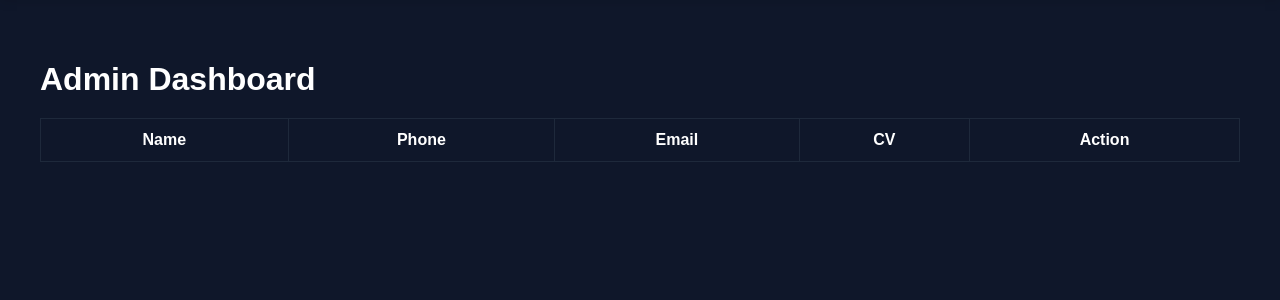
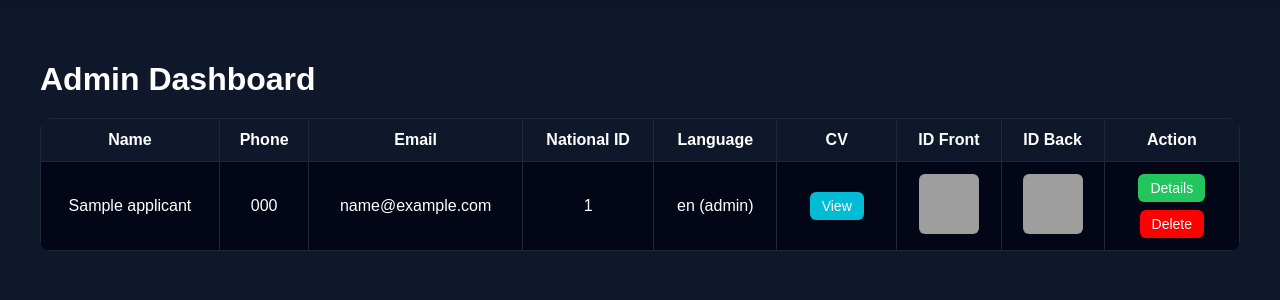
Before and after one commit to Ammarnasar/Zeyra, a Flask app: page /admin in a window 1280 px wide. Shown: the part 68-368 px from the top of the page. Run offline with Flask 3, Linux system fonts and the light colour scheme; the visitor is signed in with stand-in values (Sample User, id 1); data comes from the database, SQL or seed files in the repository; tables that the repository leaves empty hold one stand-in row (values such as "Sample post"); lists and menus that the app fills with data are empty; grey boxes are pictures that could not be loaded.

Commit message:
Add files via upload

```diff
--- a/app.py
+++ b/app.py
@@ -6,7 +6,7 @@ app = Flask(__name__)
 app.secret_key = "zeyra_secret_key"
 
 # ======================
-# رفع الملفات
+# Upload Folder
 # ======================
 UPLOAD_FOLDER = "static/uploads"
 app.config["UPLOAD_FOLDER"] = UPLOAD_FOLDER
@@ -15,9 +15,16 @@ if not os.path.exists(UPLOAD_FOLDER):
     os.makedirs(UPLOAD_FOLDER)
 
 # ======================
-# الصفحات الأساسية
+# DB
 # ======================
+def get_db():
+    conn = sqlite3.connect("database.db")
+    conn.row_factory = sqlite3.Row
+    return conn
 
+# ======================
+# Home
+# ======================
 @app.route("/")
 def home():
     return render_template("home.html")
@@ -29,11 +36,10 @@ def services():
 # ======================
 # CONTACT
 # ======================
-
 @app.route("/contact", methods=["GET", "POST"])
 def contact():
     if request.method == "POST":
-        conn = sqlite3.connect("database.db")
+        conn = get_db()
         c = conn.cursor()
 
         c.execute("""
@@ -53,20 +59,62 @@ def contact():
     return render_template("contact.html")
 
 # ======================
-# CAREERS
+# CAREERS 🔥
 # ======================
-
 @app.route("/careers", methods=["GET", "POST"])
 def careers():
     if request.method == "POST":
 
-        name = request.form.get("name")
+        # ======================
+        # 🔥 البيانات
+        # ======================
+        first_name = request.form.get("first_name")
+        middle_name = request.form.get("middle_name")
+        last_name = request.form.get("last_name")
+
+        name = f"{first_name} {middle_name or ''} {last_name}"
+
         email = request.form.get("email")
         phone = request.form.get("phone")
-        age = request.form.get("age")
+        phone_alt = request.form.get("phone_alt")
+
+        dob = request.form.get("date_of_birth")
+        nationality = request.form.get("nationality")
         national_id = request.form.get("national_id")
-        english_level = request.form.get("english_level")
+        address = request.form.get("address")
 
+        gender = request.form.get("gender")
+        marital_status = request.form.get("marital_status")
+
+        # ======================
+        # 🎓 Education
+        # ======================
+        degree = request.form.get("degree")
+        major = request.form.get("major")
+        graduation_year = request.form.get("graduation_year")
+
+        # ======================
+        # 💼 Experience
+        # ======================
+        experience_years = request.form.get("experience_years")
+        employment_status = request.form.get("employment_status")
+        current_salary = request.form.get("current_salary")
+        expected_salary = request.form.get("expected_salary")
+
+        # ======================
+        # 🧠 Skills
+        # ======================
+        skills = request.form.get("skills")
+
+        # ======================
+        # 🌍 Language
+        # ======================
+        language = request.form.get("language")
+        language_level = request.form.get("language_level")
+
+        # ======================
+        # 📂 Files
+        # ======================
         cv = request.files.get("cv")
         id_front = request.files.get("id_front")
         id_back = request.files.get("id_back")
@@ -75,23 +123,43 @@ def careers():
         front_name = id_front.filename if id_front else ""
         back_name = id_back.filename if id_back else ""
 
-        if cv:
+        if cv and cv_name:
             cv.save(os.path.join(app.config["UPLOAD_FOLDER"], cv_name))
-        if id_front:
+
+        if id_front and front_name:
             id_front.save(os.path.join(app.config["UPLOAD_FOLDER"], front_name))
-        if id_back:
+
+        if id_back and back_name:
             id_back.save(os.path.join(app.config["UPLOAD_FOLDER"], back_name))
 
-        conn = sqlite3.connect("database.db")
+        # ======================
+        # 💾 SAVE TO DB
+        # ======================
+        conn = get_db()
         c = conn.cursor()
 
         c.execute("""
-        INSERT INTO applicants
-        (name, email, phone, age, national_id, english_level, cv, id_front, id_back)
-        VALUES (?, ?, ?, ?, ?, ?, ?, ?, ?)
+        INSERT INTO applicants (
+            name, email, phone, phone_alt,
+            dob, nationality, national_id, address,
+            gender, marital_status,
+            degree, major, graduation_year,
+            experience_years, employment_status,
+            current_salary, expected_salary,
+            skills,
+            language, language_level,
+            cv, id_front, id_back
+        )
+        VALUES (?, ?, ?, ?, ?, ?, ?, ?, ?, ?, ?, ?, ?, ?, ?, ?, ?, ?, ?, ?, ?, ?, ?)
         """, (
-            name, email, phone, age,
-            national_id, english_level,
+            name, email, phone, phone_alt,
+            dob, nationality, national_id, address,
+            gender, marital_status,
+            degree, major, graduation_year,
+            experience_years, employment_status,
+            current_salary, expected_salary,
+            skills,
+            language, language_level,
             cv_name, front_name, back_name
         ))
 
@@ -101,58 +169,62 @@ def careers():
         return redirect("/careers")
 
     return render_template("careers.html")
-
 # ======================
 # LOGIN
 # ======================
-
 @app.route("/login", methods=["GET", "POST"])
 def login():
     if request.method == "POST":
-        username = request.form.get("username")
-        password = request.form.get("password")
+        if request.form.get("username") == "Ammar" and request.form.get("password") == "Ammar123456":
+            session["admin"] = True
+            return redirect("/admin")
 
-        if username == "Ammar" and password == "Ammar123456":
-            session["admin"] = True   # ✅ توحيد الاسم
-            return redirect("/admin")
-        else:
-            return render_template("login.html", error="Wrong login")
+        return render_template("login.html", error="Wrong login")
 
     return render_template("login.html")
 
 # ======================
-# ADMIN PAGE
+# ADMIN
 # ======================
-
 @app.route("/admin")
 def admin():
     if "admin" not in session:
         return redirect("/login")
 
-    conn = sqlite3.connect("database.db")
-    c = conn.cursor()
+    conn = get_db()
 
-    c.execute("SELECT * FROM applicants")
-    applicants = c.fetchall()
+    applicants = conn.execute("SELECT * FROM applicants ORDER BY id DESC").fetchall()
+    messages = conn.execute("SELECT * FROM messages ORDER BY id DESC").fetchall()
 
     conn.close()
 
-    return render_template("admin.html", applicants=applicants)
+    return render_template("admin.html", applicants=applicants, messages=messages)
 
 # ======================
 # DELETE APPLICANT
 # ======================
-
 @app.route("/delete/<int:id>")
 def delete(id):
     if "admin" not in session:
         return redirect("/login")
 
-    conn = sqlite3.connect("database.db")
-    c = conn.cursor()
+    conn = get_db()
+    conn.execute("DELETE FROM applicants WHERE id = ?", (id,))
+    conn.commit()
+    conn.close()
 
-    c.execute("DELETE FROM applicants WHERE id = ?", (id,))
+    return redirect("/admin")
 
+# ======================
+# DELETE MESSAGE
+# ======================
+@app.route("/delete_message/<int:id>")
+def delete_message(id):
+    if "admin" not in session:
+        return redirect("/login")
+
+    conn = get_db()
+    conn.execute("DELETE FROM messages WHERE id = ?", (id,))
     conn.commit()
     conn.close()
 
@@ -161,7 +233,6 @@ def delete(id):
 # ======================
 # LOGOUT
 # ======================
-
 @app.route("/logout")
 def logout():
     session.pop("admin", None)
@@ -170,6 +241,5 @@ def logout():
 # ======================
 # RUN
 # ======================
-
 if __name__ == "__main__":
     app.run(debug=True)
--- a/static/style.css
+++ b/static/style.css
@@ -756,3 +756,18 @@ th {
         padding-bottom: 80px;
     }
 }
+table {
+    background: #020617 !important;
+}
+
+td {
+    color: white !important;
+}
+
+tr {
+    background: transparent !important;
+}
+
+tr:hover {
+    background: #1e293b !important;
+}
--- a/templates/admin.html
+++ b/templates/admin.html
@@ -1,6 +1,72 @@
 {% extends "base.html" %}
+{% block content %}
 
-{% block content %}
+<style>
+.admin-container {
+    padding:40px;
+}
+
+h1 {
+    margin-bottom:20px;
+}
+
+/* Table */
+table {
+    width:100%;
+    border-collapse:collapse;
+    background:#020617;
+    border-radius:10px;
+    overflow:hidden;
+}
+
+th {
+    background:#0b1c39;
+    color:white;
+    padding:12px;
+    text-align:left;
+}
+
+td {
+    padding:10px;
+    border-bottom:1px solid #1e293b;
+    color:white;
+}
+
+tr:hover {
+    background:#1e293b;
+}
+
+/* Buttons */
+.btn {
+    padding:6px 12px;
+    border-radius:6px;
+    text-decoration:none;
+    font-size:14px;
+}
+
+.btn-delete {
+    background:red;
+    color:white;
+}
+
+.btn-view {
+    background:#00bcd4;
+    color:white;
+}
+
+.btn-details {
+    background:#22c55e;
+    color:white;
+}
+
+/* Images */
+.id-img {
+    width:60px;
+    height:60px;
+    object-fit:cover;
+    border-radius:6px;
+}
+</style>
 
 <div class="admin-container">
 
@@ -12,26 +78,57 @@
                 <th>Name</th>
                 <th>Phone</th>
                 <th>Email</th>
+                <th>National ID</th>
+                <th>Language</th>
                 <th>CV</th>
+                <th>ID Front</th>
+                <th>ID Back</th>
                 <th>Action</th>
             </tr>
         </thead>
 
         <tbody>
-            {% for user in users %}
+            {% for a in applicants %}
             <tr>
-                <td>{{ user.first_name }} {{ user.last_name }}</td>
-                <td>{{ user.phone }}</td>
-                <td>{{ user.email }}</td>
+                <!-- 🔥 استخدم أسماء بدل أرقام -->
+                <td>{{ a["name"] }}</td>
+                <td>{{ a["phone"] }}</td>
+                <td>{{ a["email"] }}</td>
+                <td>{{ a["national_id"] }}</td>
+                <td>{{ a["language"] }} ({{ a["language_level"] }})</td>
 
+                <!-- CV -->
                 <td>
-                    <a href="{{ url_for('static', filename='uploads/' + user.cv) }}" target="_blank">
-                        View CV
-                    </a>
+                    {% if a["cv"] %}
+                        <a href="{{ url_for('static', filename='uploads/' + a["cv"]) }}" target="_blank" class="btn btn-view">View</a>
+                    {% endif %}
                 </td>
 
+                <!-- ID FRONT -->
                 <td>
-                    <a href="/delete/{{ user.id }}" class="delete-btn">Delete</a>
+                    {% if a["id_front"] %}
+                        <img src="{{ url_for('static', filename='uploads/' + a["id_front"]) }}" class="id-img">
+                    {% endif %}
+                </td>
+
+                <!-- ID BACK -->
+                <td>
+                    {% if a["id_back"] %}
+                        <img src="{{ url_for('static', filename='uploads/' + a["id_back"]) }}" class="id-img">
+                    {% endif %}
+                </td>
+
+                <!-- ACTIONS -->
+                <td>
+                    <a href="/applicant/{{ a['id'] }}" class="btn btn-details">Details</a>
+
+                    <br><br>
+
+                    <a href="{{ url_for('delete', id=a['id']) }}"
+                       class="btn btn-delete"
+                       onclick="return confirm('Delete this applicant?')">
+                       Delete
+                    </a>
                 </td>
             </tr>
             {% endfor %}
```
Also changed, not shown: database.py (+29 -5 lines), templates/careers.html (+31 -27 lines), templates/dashboard.html (+38 -12 lines), database.db.
